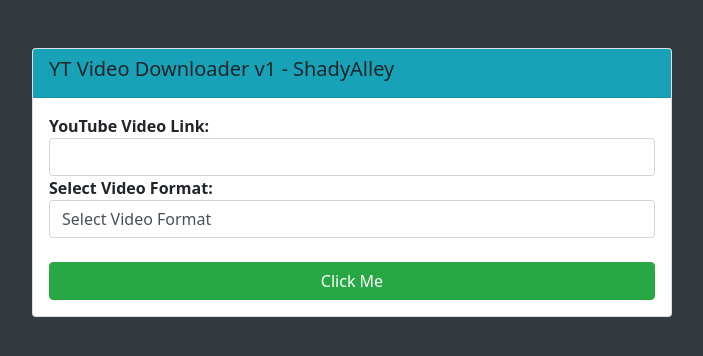
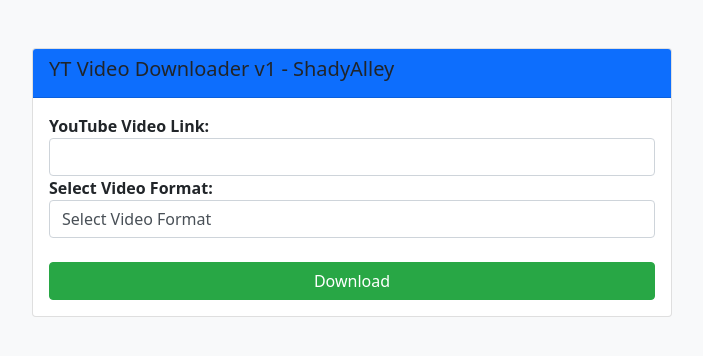
Before and after one commit to TRSAOT/shadyalleyweb, a plain HTML site: page ytdwnld.html in a window 1280 px wide. Shown: the whole page, without its empty margins (288-991 px from the left). Drawn offline with nearby package versions, Linux system fonts and the light colour scheme.

Commit message:
yt download fixes

```diff
--- a/ytdwnld.html
+++ b/ytdwnld.html
@@ -6,10 +6,10 @@
   <script type="text/javascript" src="https://cdnjs.cloudflare.com/ajax/libs/jquery/3.5.1/jquery.min.js"></script>
   <script type="text/javascript" src="https://cdnjs.cloudflare.com/ajax/libs/twitter-bootstrap/5.0.0-alpha1/js/bootstrap.min.js"></script>
 </head>
-<body class="bg-dark">
+<body class="bg-light">
   <div class="col-md-6 offset-md-3 mt-5">
     <div class="card">
-      <div class="card-header bg-info">
+      <div class="card-header bg-primary">
         <h5>YT Video Downloader v1 - ShadyAlley</h5>
       </div>
       <div class="card-body">
@@ -43,7 +43,7 @@
           <div class="row">
             <div class="col-md-12">
               <div class="form-group mt-4 download-video">
-                <button class="btn btn-success btn-block click-btn-down" type="submit">Click Me</button>
+                <button class="btn btn-success btn-block click-btn-down" type="submit">Download</button>
               </div>
             </div>
           </div>
```
